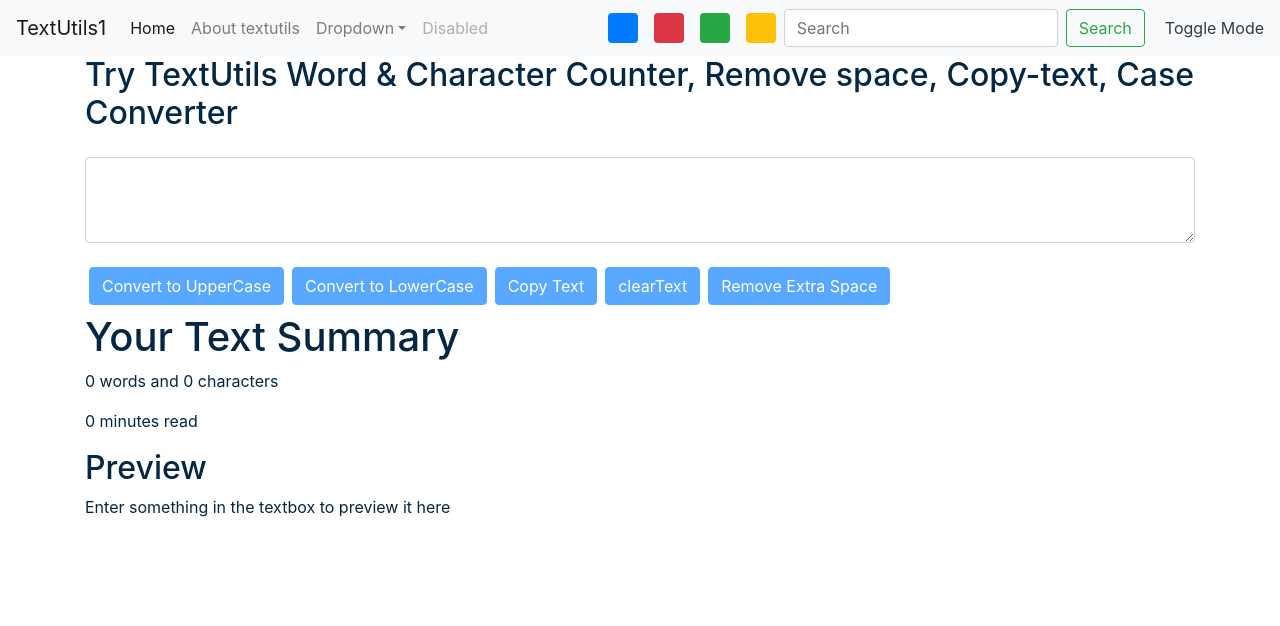
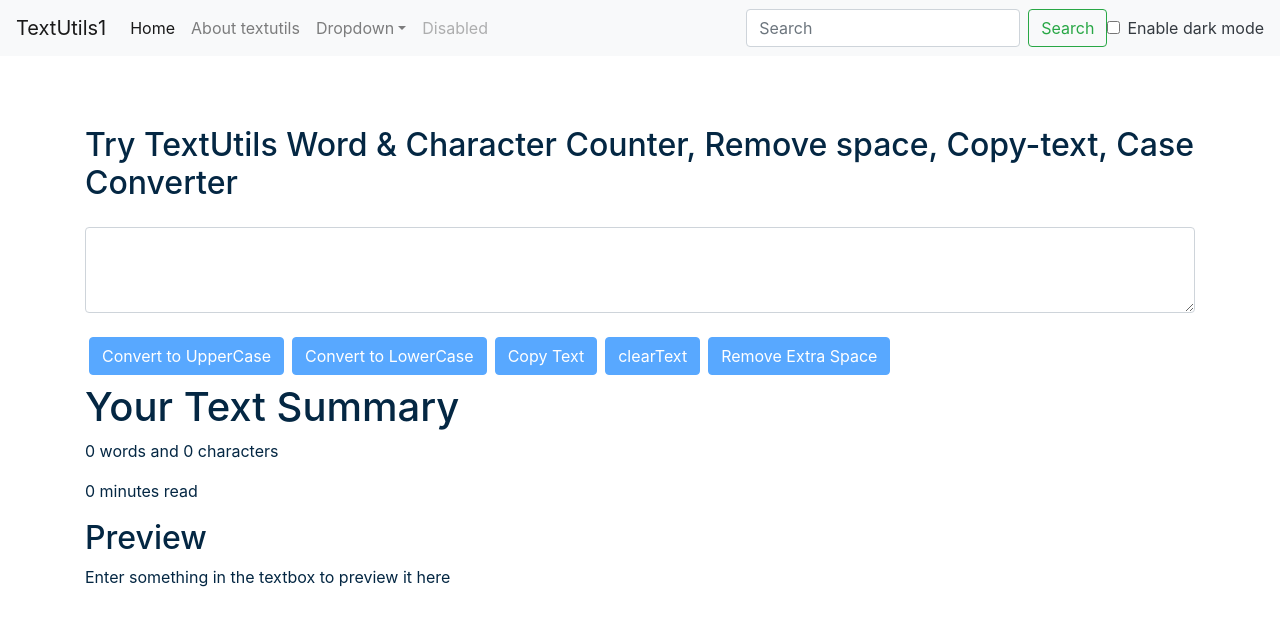
Before and after one commit to Tirth29/React-Project-1, a React (Create React App) app: page / in a window 1280 px wide. Shown: the top 626 px of the page. Built offline with nearby package versions, Linux system fonts and the light colour scheme.

Commit message:
back to dark mode button

```diff
--- a/src/App.js
+++ b/src/App.js
@@ -5,7 +5,7 @@ import Navbar from "./navbar";
 import TextForm from "./Components/TextForm";
 import About from "./Components/about";
 import React, { useState } from "react";
-// import Alert from "./Components/alert";
+import Alert from "./Components/alert";
 
 import {
   BrowserRouter as Router,
@@ -19,23 +19,23 @@ import {
 
 function App() {
   const [mode, setMode] = useState("light");
-  // const[alert,setAlert]= useState('');
-  // const showalert=(message,type)=>{
-  //   setAlert(
-  //     {
-  //       msg:message,
-  //       type:type
-  //     }
-  //   )
-  // }
-const removeBodyClasses = ()=>
-{
-  document.body.classList.remove('bg-light');
-  document.body.classList.remove('bg-dark');
-  document.body.classList.remove('bg-danger');
-  document.body.classList.remove('bg-warning');
-  document.body.classList.remove('bg-success');
-}
+  const[alert,setAlert]= useState('');
+  const showalert=(message,type)=>{
+    setAlert(
+      {
+        msg:message,
+        type:type
+      }
+    )
+  }
+// const removeBodyClasses = ()=>
+// {
+//   document.body.classList.remove('bg-light');
+//   document.body.classList.remove('bg-dark');
+//   document.body.classList.remove('bg-danger');
+//   document.body.classList.remove('bg-warning');
+//   document.body.classList.remove('bg-success');
+// }
 
   const toggleMode = (cls) => {
     // if(mode==='dark')
@@ -46,13 +46,13 @@ const removeBodyClasses = ()=>
     // {
     //     setMode('dark');
     // }
-    removeBodyClasses();
-    console.log(cls);
-    document.body.classList.add('bg-'+cls);
+    // removeBodyClasses();
+    // console.log(cls);
+    // document.body.classList.add('bg-'+cls);
     if (mode === "light") {
       setMode("dark");
       document.body.style.backgroundColor = "#042743";
-      // showalert("Dark mode has been enabled","Success");
+      showalert("Dark mode has been enabled","Success");
       // document.title='TextUtils Dark Mode';
       // setInterval(() => {
       //     document.title = 'TextUtils is amazing'
@@ -63,7 +63,7 @@ const removeBodyClasses = ()=>
     } else {
       setMode("light");
       document.body.style.backgroundColor = "white";
-      // showalert("Light mode has been enabled","success");
+      showalert("Light mode has been enabled","success");
       // Document.title='TextUtils Light Mode';
     }
   };
@@ -77,7 +77,7 @@ const removeBodyClasses = ()=>
           aboutText="About textutils"
         />
         {/* <Navbar/> */}
-        {/* <Alert alert={alert} mode={mode}/> */}
+        <Alert alert={alert} mode={mode}/>
         <div className="container-main">
           <Routes>
             <Route path="/about" element={<About />} mode={mode}/>
--- a/src/navbar.js
+++ b/src/navbar.js
@@ -65,12 +65,12 @@ export default function Navbar(props) {
             </a>
           </li>
         </ul>
-        <div className="d-flex">
+        {/* <div className="d-flex">
           <div className="bg-primary rounded mx-2" onClick={()=>{props.toggleMode('primary')}} style={{height:'30px',width:'30px',cursor:'pointer'}}></div>
           <div className="bg-danger rounded mx-2" onClick={()=>{props.toggleMode('danger')}} style={{height:'30px',width:'30px',cursor:'pointer'}}></div>
           <div className="bg-success rounded mx-2" onClick={()=>{props.toggleMode('success')}} style={{height:'30px',width:'30px',cursor:'pointer'}}></div>
           <div className="bg-warning rounded mx-2" onClick={()=>{props.toggleMode('warning')}} style={{height:'30px',width:'30px',cursor:'pointer'}}></div>
-        </div>
+        </div> */}
         <form className="form-inline my-2 my-lg-0">
           <input
             className="form-control mr-sm-2"
@@ -86,15 +86,15 @@ export default function Navbar(props) {
           </button>
         </form>
         <div className={`form-check form-switch text-${props.mode==='light'?'dark':'light'}`}>
-          {/* <input
+          <input
             className="form-check-input"
             type="checkbox"
             role="switch"
             id="flexSwitchCheckDefault"
             onClick={props.toggleMode}
-          /> */}
+          />
           <label className="form-check-label" htmlFor="flexSwitchCheckDefault">
-            Toggle Mode
+            Enable dark mode
           </label>
         </div>
       </div>
```
